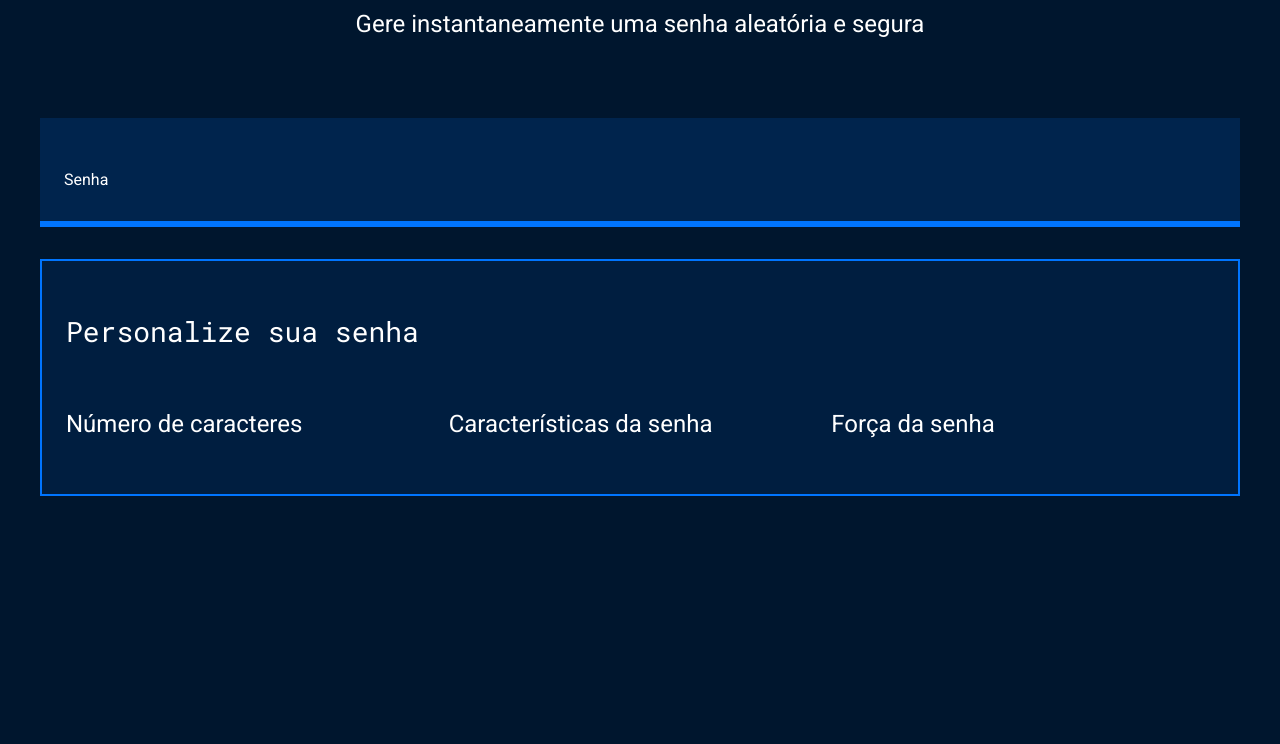
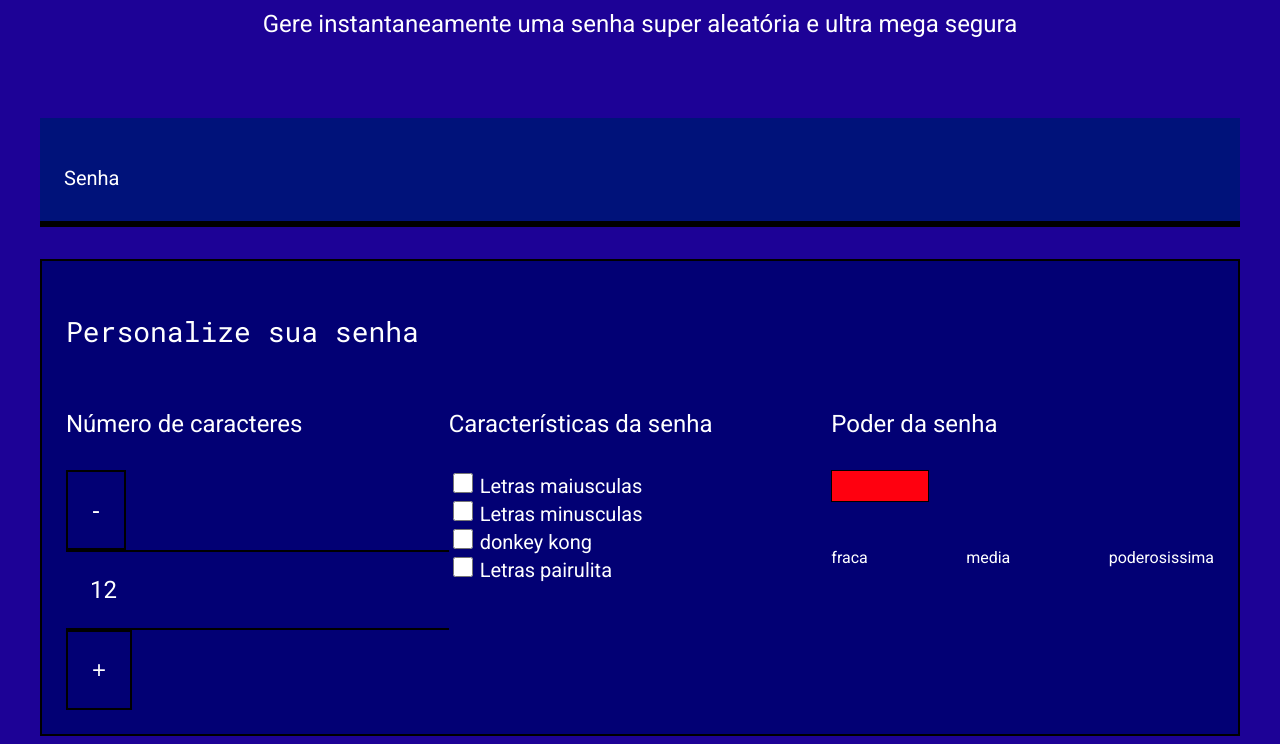
Before and after one commit to M0linet3/matematica2_3ano, a plain HTML site: page U2_2T/index.html in a window 1280 px wide. Shown: the part 208-952 px from the top of the page. Before the commit the page ends 800 px from the top, so only its background shows below. Drawn offline with Linux system fonts and the light colour scheme.

Commit message:
Add files via upload

```diff
--- a/U2_2T/index.html
+++ b/U2_2T/index.html
@@ -12,8 +12,8 @@
     <section class="conteudo">
         <div class="conteudo-titulo">
             <img src="unlock.svg" alt="cadeado fechado">
-            <h2 class="titulo-principal">Gerador de senhas</h2>
-            <h3 class="titulo-secundario">Gere instantaneamente uma senha aleatória e segura</h3>
+            <h2 class="titulo-principal">Senhareitor 2077</h2>
+            <h3 class="titulo-secundario">Gere instantaneamente uma senha super aleatória e ultra mega segura</h3>
         </div>
         <div class="conteudo-senha">
             <label for="senha">Senha</label>
@@ -24,12 +24,34 @@
             <div class="parametro-coluna__senha">
                 <div class="parametro-senha">
                     <h4 class="parametro-senha__titulo">Número de caracteres</h4>
+                   <div class="parametro_senha_botoes">
+                    <button class="parametro-senha__botao">-</button>
+                    <p class="parametro-senha__texto">12</p>
+                    <button class="parametro-senha__botao">+</button>
+                </div>
                 </div>
                 <div class="parametro-senha">
                     <h4 class="parametro-senha__titulo">Características da senha</h4>
+                    <div class="container">
+                    <input name="maiusculo" type="checkbox" class="checkbox">
+                    <label for="maiusculo">Letras maiusculas</label><br>
+                    <input name="minuscula" type="checkbox" class="checkbox">
+                    <label for="minuscula">Letras minusculas</label><br>
+                    <input name="donkey kong" type="checkbox" class="checkbox">
+                    <label for="donkey kong">donkey kong</label><br>
+                    <input name="pairulita" type="checkbox" class="checkbox">
+                    <label for="pairulita">Letras pairulita</label>
+                    </div>
                 </div>
                 <div class="parametro-senha">
-                    <h4 class="parametro-senha__titulo">Força da senha</h4>
+                    <h4 class="parametro-senha__titulo">Poder da senha</h4>
+                    <div class="barra"></div>
+                    <div class="fraca"></div>
+                    <div class="parametro_barra">
+                        <p>fraca</p>
+                        <p>media</p>
+                        <p>poderosissima</p>
+                    </div>
                 </div>
             </div>
         </div>
--- a/U2_2T/style.css
+++ b/U2_2T/style.css
@@ -2,10 +2,10 @@
 
 :root{
     --branco: white;
-    --cor-de-fundo: #00162E;
-    --fundo-senha: #00244D;
-    --fundo-texto: #001E40;
-    --borda: #0075FF;
+    --cor-de-fundo: #1d0296;
+    --fundo-senha: #00127a;
+    --fundo-texto: #020074;
+    --borda: rgb(0, 0, 0);
     --roboto: 'Roboto', sans-serif;
     --roboto-mono: 'Roboto Mono', monospace;
 }
@@ -18,6 +18,29 @@ body{
     color: var(--branco);
     background-color: var(--cor-de-fundo);
     font-family: var(--roboto);
+}
+
+.parametro-senha__botao{
+    background-color: var(--fundo-texto);
+    color: var(--branco);
+    border: 2px solid var(--borda);
+    padding: 24px;
+    font-size: 24px;
+
+}
+label{
+    font-size: 20px;
+    padding-top: 10px;
+}
+.checkbox{
+    width: 20px;
+    height: 20px;
+    cursor: pointer;
+
+}
+.parametro-senha-botoes{
+    display: flex;
+    justify-content: center;
 }
 
 .titulo-principal{
@@ -84,6 +107,44 @@ body{
     width: 50%;
     margin: 0 auto;
 }
+.barra{
+    color: var(--fundo-senha);
+    height: 30px;
+    width: 100%;
+}
+.fraca{
+    height: 30px;
+    width: 25%;
+    background-color: #ff000f;
+    border: 1px solid var(--borda);
+    position: relative;
+    bottom: 30px;
+}
+.parametro_barra{
+    display: flex;
+    justify-content: space-between;
+}
+.media{
+    width: 50%;
+    height: 30px;
+    position: relative;
+    bottom: 30px;
+    background-color: orange;
+}
+.poderosissima{
+    width: 100%;
+    height: 30px;
+    position: relative;
+    bottom: 30px;
+    background-color: greenyellow;
+}
+.parametro-senha__texto{
+    padding: 24px;
+    border-top: 2px solid var(--borda);
+    border-bottom: 2px solid var(--borda);
+    margin: 0;
+    font-size: 24px;
+}
 
 @media screen and (min-width: 768px) {
     .parametro-coluna__senha{
```
